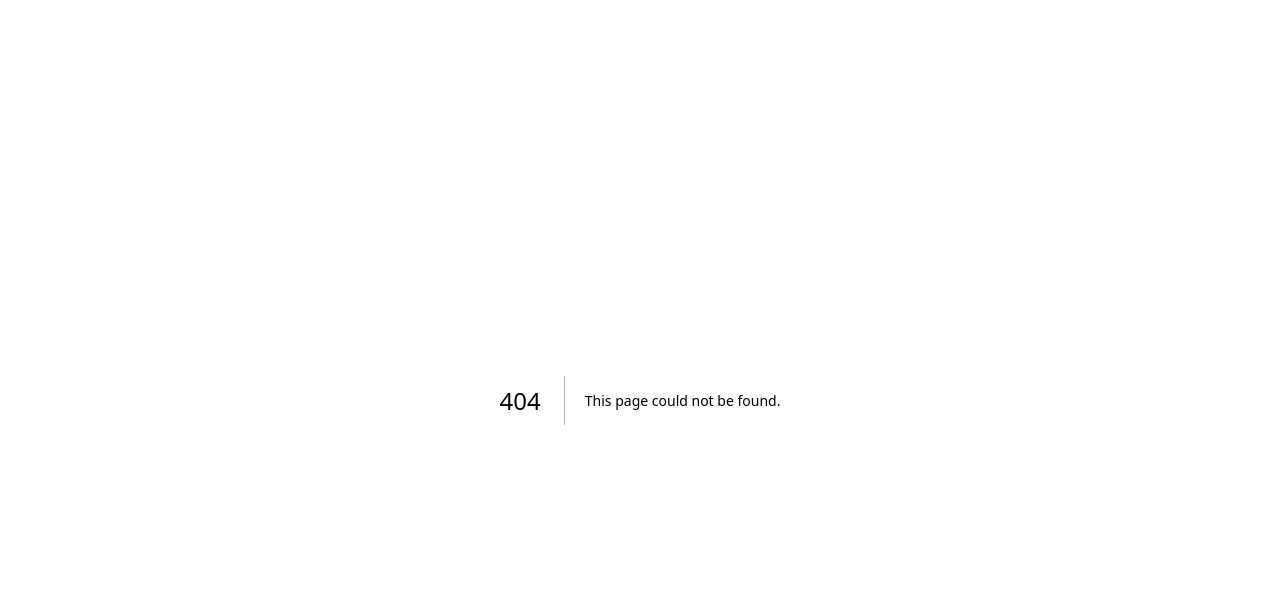
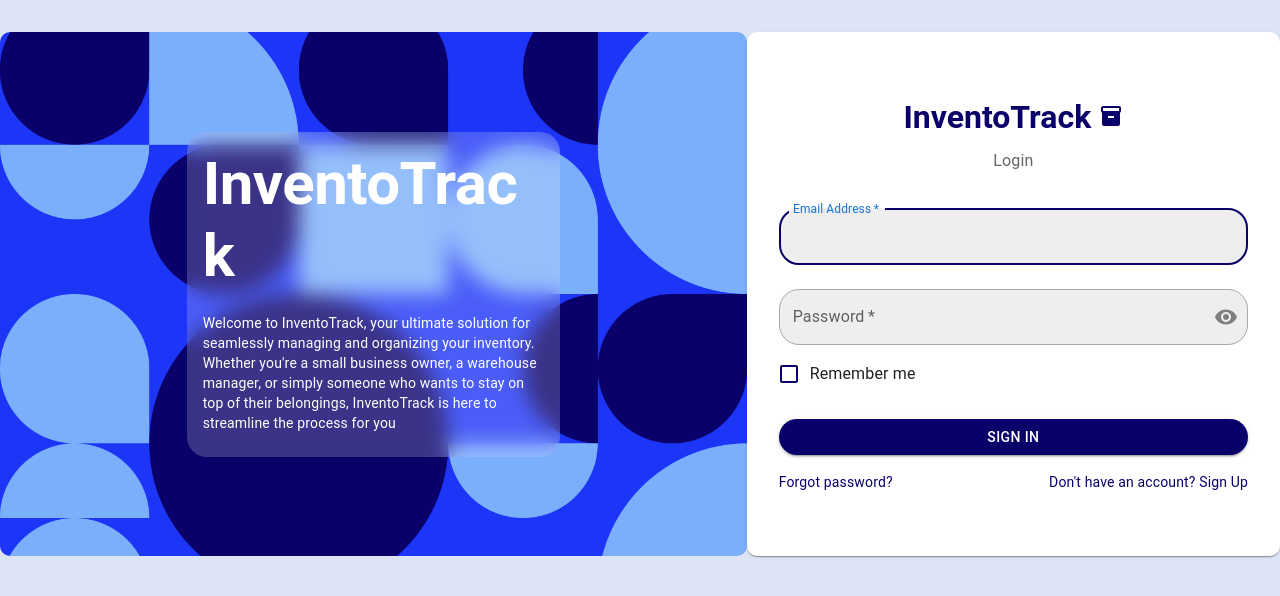
Before and after one commit to CarlosAC-29/Invento_Track, a Next.js app in the folder invento-track-frontend/: page /pages/login in a window 1280 px wide. Before the commit this address had no page. Shown: the top 596 px of the page. Built offline with nearby package versions, Linux system fonts and the light colour scheme.

Commit message:
Login ui

```diff
--- a/invento-track-frontend/src/app/globals.css
+++ b/invento-track-frontend/src/app/globals.css
@@ -87,12 +87,12 @@ body {
 
 body {
   color: rgb(var(--foreground-rgb));
-  background: linear-gradient(
-      to bottom,
-      transparent,
-      rgb(var(--background-end-rgb))
-    )
-    rgb(var(--background-start-rgb));
+  background-color: #dde4f6;
+  background-size: cover;
+  background-repeat: no-repeat;
+  background-attachment: fixed;
+  background-position: center;
+  padding: 2rem 0;
 }
 
 a {
--- /dev/null
+++ b/invento-track-frontend/src/app/pages/login/page.jsx
@@ -0,0 +1,262 @@
+"use client";
+import * as React from "react";
+import Button from "@mui/material/Button";
+import TextField from "@mui/material/TextField";
+import FormControlLabel from "@mui/material/FormControlLabel";
+import Checkbox from "@mui/material/Checkbox";
+import Link from "@mui/material/Link";
+import Paper from "@mui/material/Paper";
+import Box from "@mui/material/Box";
+import Grid from "@mui/material/Grid";
+import Typography from "@mui/material/Typography";
+import { useEffect, useState } from "react";
+import InputAdornment from "@mui/material/InputAdornment";
+import IconButton from "@mui/material/IconButton";
+import Visibility from "@mui/icons-material/Visibility";
+import VisibilityOff from "@mui/icons-material/VisibilityOff";
+import CardContent from "@mui/material/CardContent";
+import InventoryIcon from "@mui/icons-material/Inventory";
+
+// TODO remove, this demo shouldn't need to reset the theme.
+
+export default function Login() {
+  const [showPassword, setShowPassword] = useState(false);
+  const [password, setPassword] = useState("");
+
+  const handleClickShowPassword = () => {
+    setShowPassword(!showPassword);
+  };
+  const handlePasswordChange = (event) => {
+    setPassword(event.target.value);
+  };
+
+
+  const handleSubmit = (event) => {
+    event.preventDefault();
+    const data = new FormData(event.currentTarget);
+    console.log({
+      email: data.get("email"),
+      password: data.get("password"),
+    });
+  };
+
+  return (
+    <Grid container justify="center">
+      <Grid
+        container
+        justify="center"
+        alignItems="center"
+        xs={false}
+        sm={4}
+        md={7}
+        sx={{
+          backgroundImage: `url(/images/bg.png)`,
+          backgroundRepeat: "no-repeat",
+          backgroundColor: (t) =>
+            t.palette.mode === "light"
+              ? t.palette.grey[50]
+              : t.palette.grey[900],
+          backgroundSize: "cover",
+          backgroundPosition: "center",
+          borderRadius: "10px",
+
+        }}
+      >
+        <Grid
+          item
+          xs={12}
+          sm={4}
+          md={6}
+          sx={{
+            borderRadius: "20px",
+            backdropFilter: "blur(10px)",
+            color: "white",
+            backgroundColor: "rgba(255, 255, 255, 0.2)",
+            marginLeft: "auto",
+            marginRight: "auto",
+          }}
+        >
+          <CardContent>
+            <Typography
+              sx={{ fontWeight: "bold", overflowWrap: "break-word" }}
+              variant="h2"
+              gutterBottom
+            >
+              InventoTrack
+            </Typography>
+            <Typography
+              variant="body2"
+              component="div"
+              sx={{ overflowWrap: "break-word" }}
+            >
+              Welcome to InventoTrack, your ultimate solution for seamlessly
+              managing and organizing your inventory. Whether you're a small
+              business owner, a warehouse manager, or simply someone who wants
+              to stay on top of their belongings, InventoTrack is here to
+              streamline the process for you
+            </Typography>
+          </CardContent>
+        </Grid>
+      </Grid>
+
+      <Grid
+        item
+        xs={12}
+        sm={8}
+        md={5}
+        component={Paper}
+        sx={{ borderRadius: "10px" }}
+      >
+        <Box
+          sx={{
+            my: 8,
+            mx: 4,
+            display: "flex",
+            flexDirection: "column",
+            alignItems: "center",
+          }}
+        >
+          <Typography
+            component="tittle"
+            variant="h5"
+            sx={{
+              fontFamily: '"Roboto", "Helvetica", "Arial", sans-serif', // Cambia esto por la fuente que prefieras
+              fontWeight: "bold", // Hace que el texto sea en negrita
+              color: "#090069", // Cambia el color del texto
+              fontSize: "2rem", // Cambia el tamaño de la fuente
+            }}
+          >
+            InventoTrack <InventoryIcon />
+          </Typography>
+          <Typography
+            sx={{
+              mb: 1.5,
+              color: "text.secondary",
+              overflowWrap: "break-word",
+              marginTop: "10px",
+            }}
+          >
+            Login
+          </Typography>
+          <Box
+            component="form"
+            noValidate
+            onSubmit={handleSubmit}
+            sx={{ mt: 1 }}
+          >
+            <TextField
+              margin="normal"
+              required
+              fullWidth
+              id="email"
+              label="Email Address"
+              name="email"
+              autoComplete="email"
+              autoFocus
+              sx={{
+                "& .MuiOutlinedInput-root": {
+                  "& fieldset": {
+                    borderColor: "rgba(169, 169, 169)",
+                    borderRadius: "20px",
+                    backgroundColor: "rgba(169, 169, 169, 0.2)",
+                  },
+                  "&.Mui-focused fieldset": {
+                    // Añade estas líneas
+                    borderColor: "#090069", // Cambia esto por el color que prefieras
+                    color: "#090069",
+                  },
+                },
+              }}
+            />
+            <TextField
+              margin="normal"
+              required
+              fullWidth
+              name="password"
+              label="Password"
+              type={showPassword ? "text" : "password"}
+              id="password"
+              autoComplete="current-password"
+              value={password}
+              onChange={handlePasswordChange}
+              sx={{
+                "& .MuiOutlinedInput-root": {
+                  "& fieldset": {
+                    borderColor: "rgba(169, 169, 169)",
+                    borderRadius: "20px",
+                    backgroundColor: "rgba(169, 169, 169, 0.2)",
+                  },
+                  "&.Mui-focused fieldset": {
+                    // Añade estas líneas
+                    borderColor: "#090069", // Cambia esto por el color que prefieras
+                  },
+                },
+              }}
+              InputProps={{
+                endAdornment: (
+                  <InputAdornment position="end">
+                    <IconButton onClick={handleClickShowPassword} edge="end">
+                      {showPassword ? <VisibilityOff /> : <Visibility />}
+                    </IconButton>
+                  </InputAdornment>
+                ),
+              }}
+            />
+            <FormControlLabel
+              control={
+                <Checkbox
+                  value="remember"
+                  sx={{
+                    color: "#090069", // Color cuando no está seleccionado
+                    "&.Mui-checked": {
+                      color: "#090069", // Color cuando está seleccionado
+                    },
+                  }}
+                />
+              }
+              label="Remember me"
+            />
+            <Button
+              type="submit"
+              fullWidth
+              variant="contained"
+              sx={{
+                mt: 3,
+                mb: 2,
+                borderRadius: "20px",
+                backgroundColor: "#090069",
+                "&:hover": {
+                  backgroundColor: "#1d35f7",
+                },
+              }}
+            >
+              Sign In
+            </Button>
+            <Grid container>
+              <Grid item xs>
+                <Link
+                  href="#"
+                  variant="body2"
+                  underline="none"
+                  sx={{ color: "#090069" }}
+                >
+                  Forgot password?
+                </Link>
+              </Grid>
+              <Grid item>
+                <Link
+                  href="#"
+                  variant="body2"
+                  underline="none"
+                  sx={{ color: "#090069" }}
+                >
+                  {"Don't have an account? Sign Up"}
+                </Link>
+              </Grid>
+            </Grid>
+          </Box>
+        </Box>
+      </Grid>
+    </Grid>
+  );
+}
```
Also changed, not shown: invento-track-frontend/public/images/bg.png (added).
